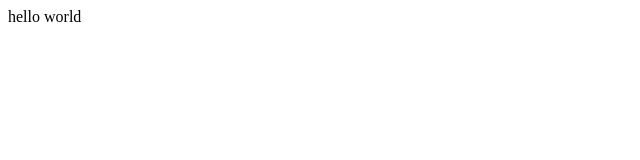
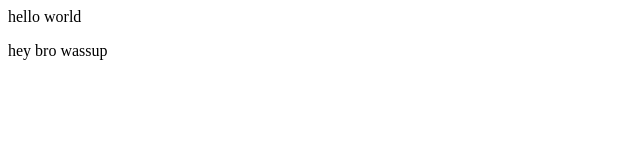
Before and after one commit to lakshayDev1109/localrepo, a plain HTML site: page index.html in a window 1280 px wide. Shown: the full height of the page, 0-640 px from the left. Drawn offline with Linux system fonts and the light colour scheme.

Commit message:
add features

```diff
--- a/index.html
+++ b/index.html
@@ -1 +1,3 @@
 <p>hello world</p>
+
+<p>hey bro wassup</p>
```
